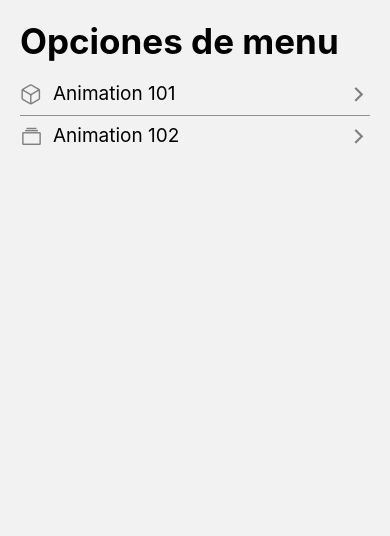
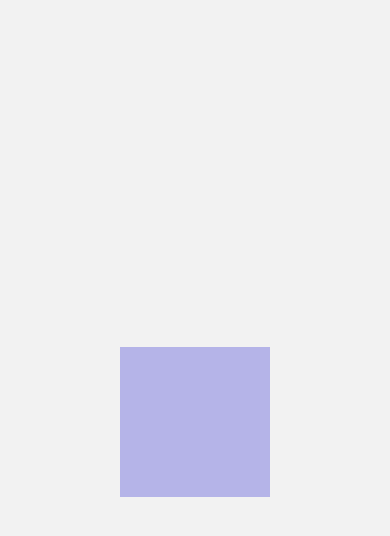
Before and after one commit to JorgeLpzGnz/06-RNComponents, a React Native app: screen /Animation101Screen in a window 390 px wide. Shown: the top 536 px of the page. Built offline with nearby package versions, Linux system fonts and the light colour scheme.

Commit message:
194. Animated P!

```diff
--- a/src/components/FlatListMenuItem.tsx
+++ b/src/components/FlatListMenuItem.tsx
@@ -4,14 +4,20 @@
 import { MenuItem } from '../interfaces/appInterfaces';
 import Icon from 'react-native-vector-icons/Ionicons';
 import { TouchableOpacity } from 'react-native-gesture-handler';
+import { useNavigation } from '@react-navigation/native';
 
 interface Props {
     menuItem: MenuItem
 }
 
 export const FlatListMenuItem = ({ menuItem }: Props) => {
+
+    const navigation = useNavigation()
     return (
-        <TouchableOpacity activeOpacity={ 0.8 }>
+        <TouchableOpacity
+            activeOpacity={ 0.8 }
+            onPress={() => navigation.navigate( menuItem.component as never )}
+        >
             <View style={styles.container}>
                 <Icon
                     name={menuItem.icon}
--- a/src/interfaces/appInterfaces.tsx
+++ b/src/interfaces/appInterfaces.tsx
@@ -1,5 +1,5 @@
 export interface MenuItem {
     name: string
     icon: string
-    components: string
+    component: string
 }
--- a/src/navigator/Navigator.tsx
+++ b/src/navigator/Navigator.tsx
@@ -1,5 +1,7 @@
 import { createStackNavigator } from '@react-navigation/stack';
 import { HomeScreen } from '../screens/HomeScreen';
+import { Animation101Screen } from '../screens/Animation101Screen';
+import { Animation102Screen } from '../screens/Animation102Screen';
 
 const Stack = createStackNavigator();
 
@@ -7,6 +9,8 @@
   return (
     <Stack.Navigator screenOptions={{ headerShown: false }}>
       <Stack.Screen name="HomeScreen" component={ HomeScreen } />
+      <Stack.Screen name="Animation101Screen" component={ Animation101Screen } />
+      <Stack.Screen name="Animation102Screen" component={ Animation102Screen } />
     </Stack.Navigator>
   );
 }
--- /dev/null
+++ b/src/screens/Animation101Screen.tsx
@@ -0,0 +1,27 @@
+import React, { useRef } from 'react'
+import { Text, StyleSheet, View, Animated } from 'react-native'
+
+export const Animation101Screen = () => {
+
+    const opacity = useRef( new Animated.Value(0.4) ).current
+
+
+    return (
+      <View style={ styles.container }>
+        <Animated.View style={{ ...styles.purpleBox, opacity }}/>
+      </View>
+    )
+}
+
+const styles = StyleSheet.create({
+    container: {
+        flex: 1,
+        justifyContent: 'center',
+        alignItems: 'center',
+    },
+    purpleBox: {
+        backgroundColor: '#5856d6',
+        width: 150,
+        height: 150,
+    }
+})
--- /dev/null
+++ b/src/screens/Animation102Screen.tsx
@@ -0,0 +1,18 @@
+import React from 'react'
+import { Text, StyleSheet, View } from 'react-native'
+
+export const Animation102Screen = () => {
+    return (
+      <View style={{ flex: 1}}>
+        <View style={ styles.purpleBox }/>
+      </View>
+    )
+}
+
+const styles = StyleSheet.create({
+    purpleBox: {
+        backgroundColor: 'red',
+        width: 150,
+        height: 150,
+    }
+})
--- a/src/screens/HomeScreen.tsx
+++ b/src/screens/HomeScreen.tsx
@@ -6,16 +6,16 @@
 import { MenuItem } from '../interfaces/appInterfaces'
 import { FlatListMenuItem } from '../components/FlatListMenuItem'
 
-const menuItems = [
+const menuItems: MenuItem[] = [
     {
         name: 'Animation 101',
         icon: 'cube-outline',
-        components: 'Animation101Screen'
+        component: 'Animation101Screen'
     },
     {
         name: 'Animation 102',
         icon: 'albums-outline',
-        components: 'Animation102Screen'
+        component: 'Animation102Screen'
     }
 ]
 
```
